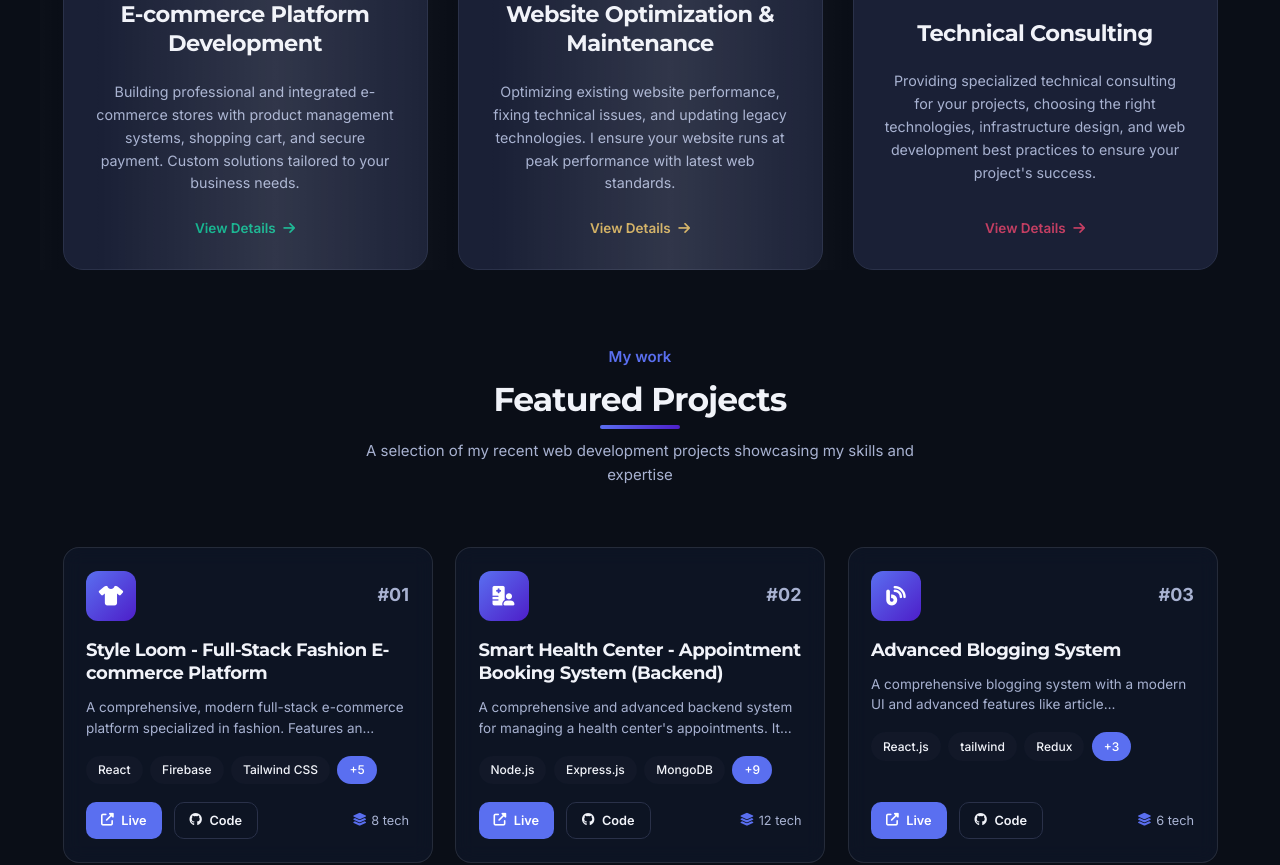
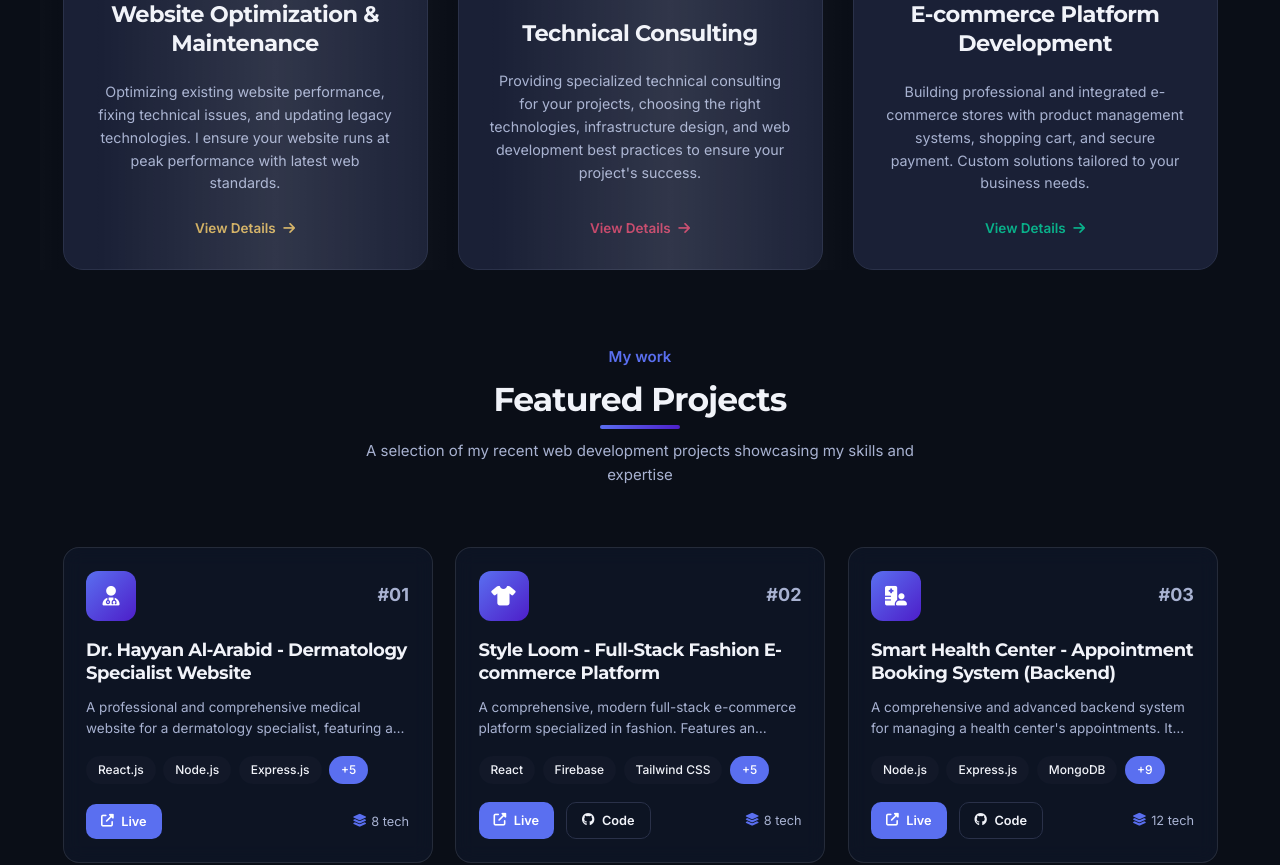
Before and after one commit to Rabee-Gh/MY-PORTFOLIO, a React (Vite) app: page / in a window 1280 px wide. Shown: the part 2700-3565 px from the top of the page. Built offline with nearby package versions, Linux system fonts and the light colour scheme.

Commit message:
add new project

```diff
--- a/src/data/portfolioData.js
+++ b/src/data/portfolioData.js
@@ -77,21 +77,6 @@ export const portfolioData = {
     },
     {
       id: 4,
-      title: "تطوير منصات التجارة الإلكترونية",
-      titleEn: "E-commerce Platform Development",
-      description: "بناء متاجر إلكترونية احترافية ومتكاملة مع أنظمة إدارة المنتجات، سلة التسوق، والدفع الآمن. حلول مخصصة تناسب احتياجات عملك التجاري.",
-      descriptionEn: "Building professional and integrated e-commerce stores with product management systems, shopping cart, and secure payment. Custom solutions tailored to your business needs.",
-      icon: "fas fa-shopping-cart",
-      color: "#06d6a0",
-      features: [
-        { text: "إدارة المنتجات والمخزون", textEn: "Product & Inventory Management" },
-        { text: "أنظمة دفع آمنة", textEn: "Secure Payment Systems" },
-        { text: "لوحات تحكم إدارية", textEn: "Admin Dashboards" },
-        { text: "تقارير وتحليلات", textEn: "Reports & Analytics" }
-      ]
-    },
-    {
-      id: 5,
       title: "تحسين وصيانة المواقع",
       titleEn: "Website Optimization & Maintenance",
       description: "تحسين أداء المواقع الحالية، إصلاح المشاكل التقنية، وتحديث التقنيات القديمة. أضمن أن موقعك يعمل بأفضل أداء ممكن مع أحدث معايير الويب.",
@@ -106,7 +91,7 @@ export const portfolioData = {
       ]
     },
     {
-      id: 6,
+      id: 5,
       title: "استشارات تقنية",
       titleEn: "Technical Consulting",
       description: "تقديم استشارات تقنية متخصصة لمشاريعك، اختيار التقنيات المناسبة، تصميم البنية التحتية، وأفضل الممارسات في تطوير الويب لضمان نجاح مشروعك.",
@@ -119,7 +104,22 @@ export const portfolioData = {
         { text: "مراجعة الكود", textEn: "Code Review" },
         { text: "أفضل الممارسات", textEn: "Best Practices" }
       ]
-    }
+    },
+    {
+      id: 6,
+      title: "تطوير منصات التجارة الإلكترونية",
+      titleEn: "E-commerce Platform Development",
+      description: "بناء متاجر إلكترونية احترافية ومتكاملة مع أنظمة إدارة المنتجات، سلة التسوق، والدفع الآمن. حلول مخصصة تناسب احتياجات عملك التجاري.",
+      descriptionEn: "Building professional and integrated e-commerce stores with product management systems, shopping cart, and secure payment. Custom solutions tailored to your business needs.",
+      icon: "fas fa-shopping-cart",
+      color: "#06d6a0",
+      features: [
+        { text: "إدارة المنتجات والمخزون", textEn: "Product & Inventory Management" },
+        { text: "أنظمة دفع آمنة", textEn: "Secure Payment Systems" },
+        { text: "لوحات تحكم إدارية", textEn: "Admin Dashboards" },
+        { text: "تقارير وتحليلات", textEn: "Reports & Analytics" }
+      ]
+    },
   ],
 
   aboutQuestions: [
@@ -160,6 +160,28 @@ export const portfolioData = {
   projects: [
     {
       id: 1,
+      title: "موقع د. حيان العربيد - أخصائي الأمراض الجلدية",
+      titleEn: "Dr. Hayyan Al-Arabid - Dermatology Specialist Website",
+      description:
+        "موقع ويب طبي احترافي ومتكامل لطبيب أمراض جلدية، يتضمن واجهة أمامية أنيقة وسهلة الاستخدام مع نظام خلفي متكامل. يتيح للمرضى التعرف على الخدمات الطبية المقدمة، حجز المواعيد، والتواصل مع العيادة. يتميز بتصميم احترافي يعكس المستوى الطبي الرفيع للدكتور، مع دعم كامل للغة العربية وتجربة مستخدم سلسة على جميع الأجهزة.",
+      descriptionEn:
+        "A professional and comprehensive medical website for a dermatology specialist, featuring an elegant and user-friendly frontend with a fully integrated backend system. Allows patients to learn about medical services, book appointments, and contact the clinic. Features a professional design reflecting the doctor's high medical standards, with full Arabic language support and a smooth user experience across all devices.",
+      technologies: [
+        "React.js",
+        "Node.js",
+        "Express.js",
+        "MongoDB",
+        "Tailwind CSS",
+        "JWT",
+        "Nodemailer",
+        "Cloudinary",
+      ],
+      githubUrl: "",
+      demoUrl: "https://drhayyan.com",
+      icon: "fas fa-user-md",
+    },
+    {
+      id: 2,
       title: "منصة أزياء للتجارة الإلكترونية",
       titleEn: "Style Loom - Full-Stack Fashion E-commerce Platform",
       description:
@@ -181,7 +203,7 @@ export const portfolioData = {
       icon: "fas fa-tshirt",
     },
     {
-      id: 2,
+      id: 3,
       title: "المركز الصحي الذكي - نظام حجز المواعيد (Backend)",
       titleEn: "Smart Health Center - Appointment Booking System (Backend)",
       description:
@@ -209,7 +231,7 @@ export const portfolioData = {
       icon: "fas fa-hospital-user",
     },
     {
-      id: 3,
+      id: 4,
       title: "نظام متقدم للمدونات",
       titleEn: "Advanced Blogging System",
       description:
@@ -229,7 +251,7 @@ export const portfolioData = {
       icon: "fas fa-blog",
     },
     {
-      id: 4,
+      id: 5,
       title: "نظام خلفي للتجارة الإلكترونية",
       titleEn: "E-commerce Backend System",
       description:
@@ -250,7 +272,7 @@ export const portfolioData = {
       icon: "fas fa-shopping-cart",
     },
     {
-      id: 5,
+      id: 6,
       title: "موقع ويب للرحلات",
       titleEn: "Tuscany website",
       description:
@@ -271,7 +293,7 @@ export const portfolioData = {
       icon: "fas fa-calendar-alt",
     },
     {
-      id: 6,
+      id: 7,
       title: "منصة تعليمية للأطفال",
       titleEn: "Little Learners - Educational Platform for Kids",
       description:
@@ -284,7 +306,7 @@ export const portfolioData = {
       icon: "fas fa-child",
     },
     {
-      id: 7,
+      id: 8,
       title: "واجهة موقع عقارات",
       titleEn: "FLORA Real Estate Website ",
       description:
@@ -297,7 +319,7 @@ export const portfolioData = {
       icon: "fas fa-house-user",
     },
     {
-      id: 8,
+      id: 9,
       title: " API لنظام أفلام",
       titleEn: "Movies Management API ",
       description:
@@ -309,7 +331,7 @@ export const portfolioData = {
       icon: "fas fa-server",
     },
     {
-      id: 9,
+      id: 10,
       title: "لوحة تحكم - نظام إدارة المنتجات",
       titleEn: "Dashboard - Product Management System (CRUD)",
       description:
@@ -330,7 +352,7 @@ export const portfolioData = {
       icon: "fas fa-chart-line",
     },
     {
-      id: 10,
+      id: 11,
       title: "مجتمع عشاق الأنمي",
       titleEn: "Anime Lovers - Anime Enthusiasts Community",
       description:
@@ -343,7 +365,7 @@ export const portfolioData = {
       icon: "fas fa-tv",
     },
     {
-      id: 11,
+      id: 12,
       title: " منصة استعراض ألعاب",
       titleEn: "Cyborg - Gaming Platform",
       description:
@@ -363,7 +385,7 @@ export const portfolioData = {
       icon: "fas fa-gamepad",
     },
     {
-      id: 12,
+      id: 13,
       title: "مجتمع ومركز للألعاب",
       titleEn: "Gaming Center - Gaming Community",
       description:
@@ -376,7 +398,7 @@ export const portfolioData = {
       icon: "fas fa-gamepad",
     },
     {
-      id: 13,
+      id: 14,
       title: "خادم API لإدارة المنتجات باستخدام",
       titleEn: "Product Management API Server",
       description:
@@ -388,7 +410,7 @@ export const portfolioData = {
       icon: "fas fa-server",
     },
     {
-      id: 14,
+      id: 15,
       title: "Kasper",
       titleEn: "Kasper",
       description:
@@ -401,7 +423,7 @@ export const portfolioData = {
       icon: "fas fa-palette",
     },
     {
-      id: 15,
+      id: 16,
       title: "Leon",
       titleEn: "Leon",
       description:
@@ -414,7 +436,7 @@ export const portfolioData = {
       icon: "fas fa-palette",
     },
     {
-      id: 16,
+      id: 17,
       title: "نظام إدارة مكتبة",
       titleEn: "Library Management System",
       description:
@@ -620,15 +642,16 @@ export const portfolioData = {
         color: "#FF6B6B",
       },
       {
-        name: "JWT",
-        nameEn: "JWT",
+        name: "Firebase",
+        nameEn: "Firebase",
         level: "متوسط",
         levelEn: "Intermediate",
-        description: "توكنات ويب JSON لتوثيق المستخدمين ونقل المعلومات الآمنة",
+        description:
+          "منصة تطوير تطبيقات الويب من Google مع خدمات Authentication وRealtime Database",
         descriptionEn:
-          "JSON Web Tokens for user authentication and secure information exchange",
-        icon: "fas fa-key",
-        color: "#000000",
+          "Google's app development platform with Authentication and Realtime Database services",
+        icon: "fas fa-fire",
+        color: "#FFCA28",
       },
       {
         name: "Socket.IO",
@@ -643,16 +666,15 @@ export const portfolioData = {
         color: "#010101",
       },
       {
-        name: "Firebase",
-        nameEn: "Firebase",
+        name: "JWT",
+        nameEn: "JWT",
         level: "متوسط",
         levelEn: "Intermediate",
-        description:
-          "منصة تطوير تطبيقات الويب من Google مع خدمات Authentication وRealtime Database",
+        description: "توكنات ويب JSON لتوثيق المستخدمين ونقل المعلومات الآمنة",
         descriptionEn:
-          "Google's app development platform with Authentication and Realtime Database services",
-        icon: "fas fa-fire",
-        color: "#FFCA28",
+          "JSON Web Tokens for user authentication and secure information exchange",
+        icon: "fas fa-key",
+        color: "#000000",
       },
       {
         name: "Argon2",
--- a/src/pages/Hero/Hero.css
+++ b/src/pages/Hero/Hero.css
@@ -31,10 +31,11 @@
     font-size: 0.9rem;
 }
 
-.hero-badge i{
+.hero-badge i {
     margin-right: 15px;
 }
-.arm{
+
+.arm {
     margin-right: 0px !important;
     margin-left: 15px;
 }
@@ -100,6 +101,7 @@
     0% {
         transform: rotate(0deg);
     }
+
     100% {
         transform: rotate(360deg);
     }
```
